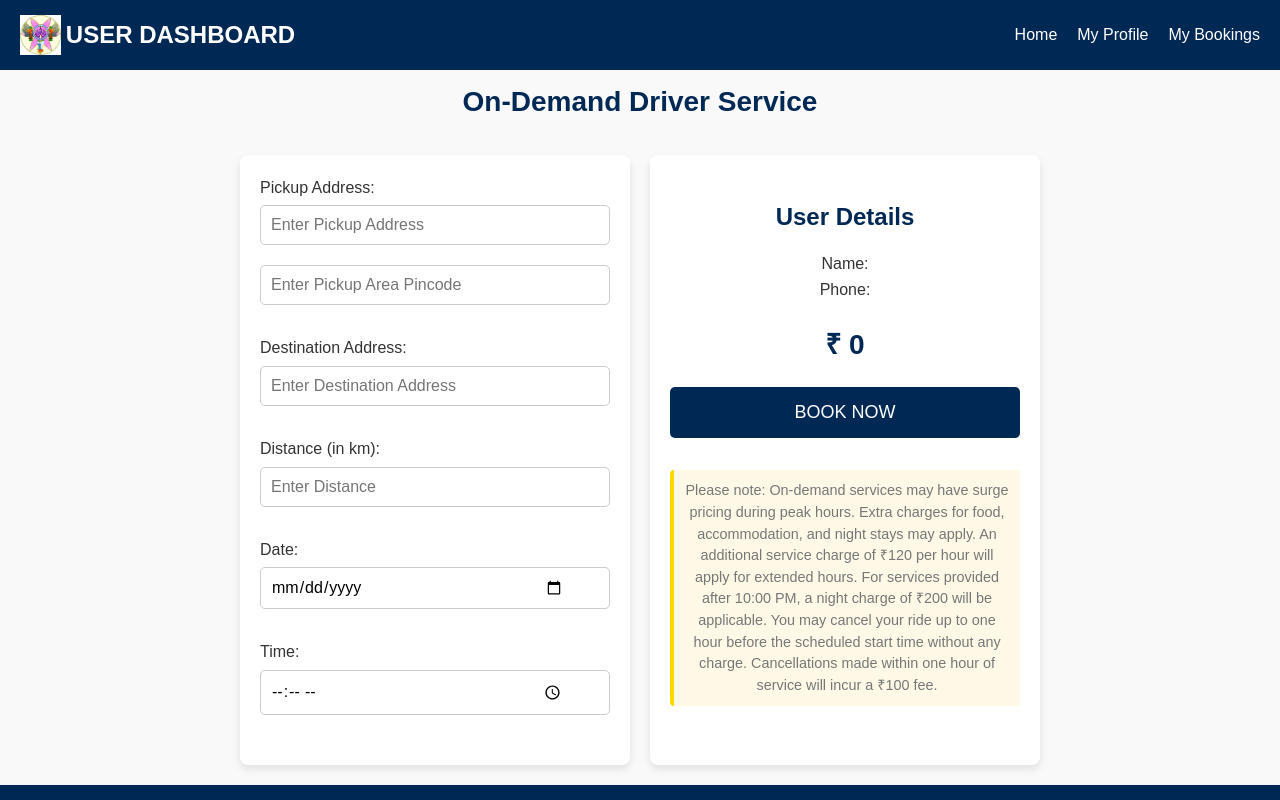
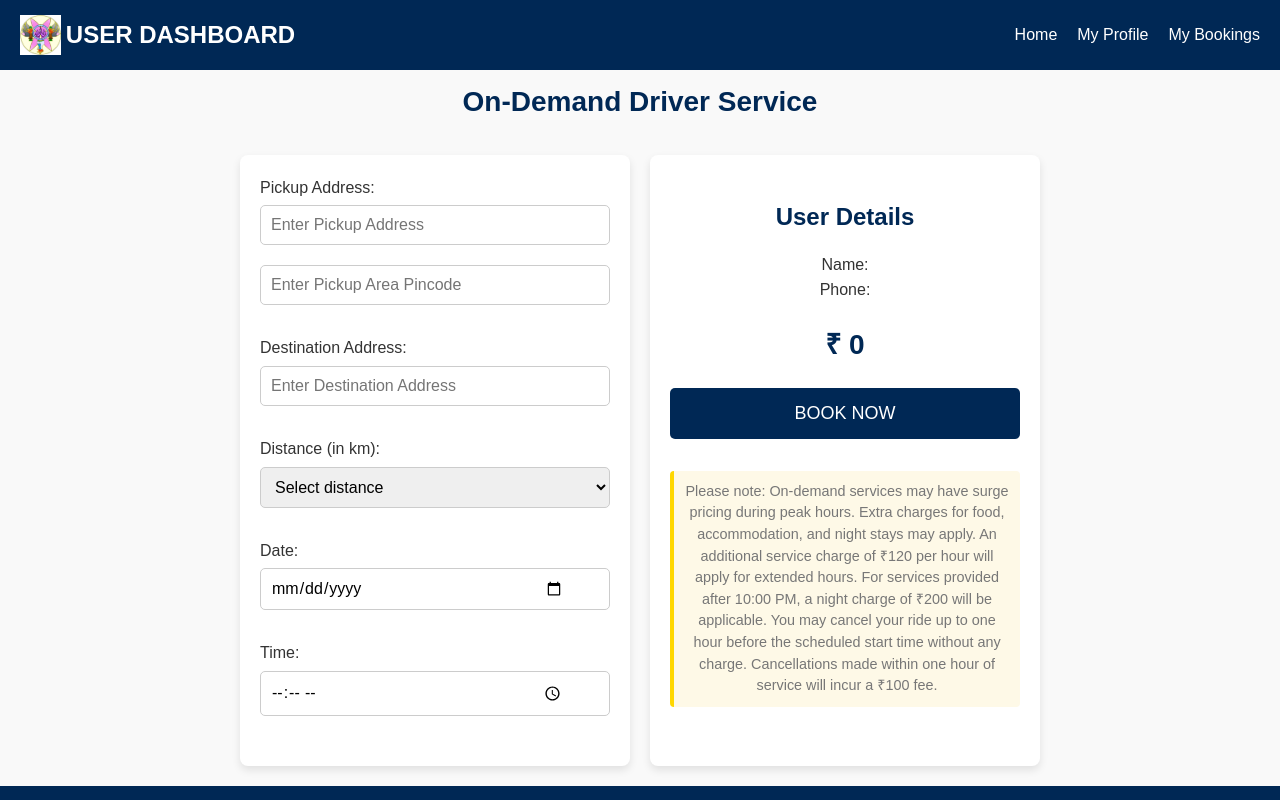
Before and after one commit to ayushmishra25/Tours-and-Travels, a React (Vite) app in the folder Frontend/: page /ondemand-driver in a window 1280 px wide. Shown: the top 800 px of the page. Built offline with nearby package versions, Linux system fonts and the light colour scheme.

Commit message:
changes in price of  ondemand service

```diff
--- a/Frontend/src/pages/OndemandDriver.jsx
+++ b/Frontend/src/pages/OndemandDriver.jsx
@@ -19,23 +19,37 @@ const OndemandDriver = () => {
   const [authError, setAuthError] = useState("");
   const [fieldError, setFieldError] = useState("");
 
-  const user = JSON.parse(localStorage.getItem("user")) || {
-    message: "User not authenticated!"
+  const user =
+    JSON.parse(localStorage.getItem("user")) || {
+      message: "User not authenticated!",
+    };
+
+  const baseURL = import.meta.env.VITE_REACT_APP_BASE_URL;
+
+  // Fixed pricing table
+  const pricing = {
+    50: 606,
+    100: 1115,
+    150: 1206,
+    200: 1443,
+    250: 1670,
+    300: 1860,
+    350: 2349,
+    400: 2570,
+    450: 2800,
+    500: 3050,
+    600: 3529,
+    700: 4008,
+    800: 4480,
+    900: 4962,
+    1000: 5435,
+    1200: 6400,
   };
 
-  const baseFare = 50;
-  const perKmRate = 15;
-
-  const calculateFare = () => {
-    const d = parseFloat(distance);
-    return isNaN(d) ? 0 : baseFare + d * perKmRate;
-  };
-
+  // Update fare whenever distance changes
   useEffect(() => {
-    if (pickup && destination && distance) {
-      setTotalAmount(calculateFare());
-    }
-  }, [pickup, destination, distance]);
+    setTotalAmount(pricing[distance] || 0);
+  }, [distance]);
 
   const handleBookNow = async () => {
     if (!token) {
@@ -69,17 +83,15 @@ const OndemandDriver = () => {
 
     const bookingDatetime = `${date} ${time}:00`;
     const payload = {
-      booking_type: "On demand", // Ensure this value is accepted by your database
-      trip_type: "one-way", // Ensure this value is accepted by your database
+      booking_type: "On demand",
+      trip_type: "one-way",
       source_location: pickup,
-      source_pincode:pickupPincode,
+      source_pincode: pickupPincode,
       destination_location: destination,
       distance: parseFloat(distance),
       booking_datetime: bookingDatetime,
       payment: totalAmount,
     };
-
-    const baseURL = import.meta.env.VITE_REACT_APP_BASE_URL;
 
     try {
       const resp = await axios.post(`${baseURL}/api/bookings`, payload, {
@@ -87,7 +99,6 @@ const OndemandDriver = () => {
       });
 
       const { booking } = resp.data;
-
       navigate("/post-booking", {
         state: {
           bookingId: booking.id,
@@ -110,6 +121,10 @@ const OndemandDriver = () => {
     <>
       <DashboardNavbar />
       <div className="ondemand-driver-container">
+        <Helmet>
+          <title>On-Demand Driver Service</title>
+        </Helmet>
+
         <h1>On-Demand Driver Service</h1>
         <div className="booking-form">
           <div className="left-section">
@@ -128,6 +143,7 @@ const OndemandDriver = () => {
                 onChange={(e) => setpickupPincode(e.target.value)}
               />
             </label>
+
             <label>
               Destination Address:
               <input
@@ -137,44 +153,67 @@ const OndemandDriver = () => {
                 onChange={(e) => setDestination(e.target.value)}
               />
             </label>
+
             <label>
               Distance (in km):
-              <input
-                type="number"
-                placeholder="Enter Distance"
+              <select
                 value={distance}
                 onChange={(e) => setDistance(e.target.value)}
+              >
+                <option value="">Select distance</option>
+                {Object.keys(pricing).map((km) => (
+                  <option key={km} value={km}>
+                    {km} km
+                  </option>
+                ))}
+              </select>
+            </label>
+
+            <label>
+              Date:
+              <input
+                type="date"
+                value={date}
+                onChange={(e) => setDate(e.target.value)}
               />
             </label>
-            <label>
-              Date:
-              <input type="date" value={date} onChange={(e) => setDate(e.target.value)} />
-            </label>
+
             <label>
               Time:
-              <input type="time" value={time} onChange={(e) => setTime(e.target.value)} />
+              <input
+                type="time"
+                value={time}
+                onChange={(e) => setTime(e.target.value)}
+              />
             </label>
           </div>
+
           <div className="right-section">
             <h3>User Details</h3>
             <p>Name: {user.name}</p>
             <p>Phone: {user.phone}</p>
+
             <h2>₹ {totalAmount}</h2>
-
 
             <button className="book-now-btn" onClick={handleBookNow}>
               Book Now
             </button>
 
             <p className="price-note">
-              Please note: On-demand services may have surge pricing during peak hours.
-              Extra charges for food, accommodation, and night stays may apply.
-              An additional service charge of ₹120 per hour will apply for extended hours. For services provided after 10:00 PM, a night charge of ₹200 will be applicable.
-              You may cancel your ride up to one hour before the scheduled start time without any charge. Cancellations made within one hour of service will incur a ₹100 fee.
+              Please note: On-demand services may have surge pricing during peak
+              hours. Extra charges for food, accommodation, and night stays may
+              apply. An additional service charge of ₹120 per hour will apply
+              for extended hours. For services provided after 10:00 PM, a night
+              charge of ₹200 will be applicable. You may cancel your ride up to
+              one hour before the scheduled start time without any charge.
+              Cancellations made within one hour of service will incur a ₹100
+              fee.
             </p>
 
             {authError && <p className="error-message">{authError}</p>}
-            {!authError && fieldError && <p className="error-message">{fieldError}</p>}
+            {!authError && fieldError && (
+              <p className="error-message">{fieldError}</p>
+            )}
           </div>
         </div>
       </div>
```
